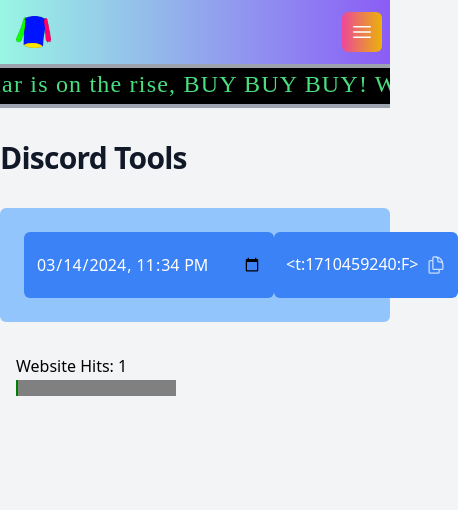
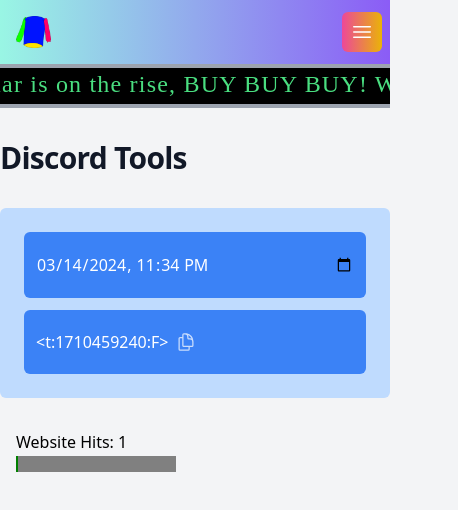
Before and after one commit to thomas-forte/striped-sweater, a React app in the folder frontend/: page /discord-tools in a window 390 px wide. Shown: the top 510 px of the page, 458 px wide, since content can reach past the window. Built offline with nearby package versions, Linux system fonts and the light colour scheme; a web font is replaced by a local one.

Commit message:
mobile flex column

```diff
--- a/frontend/src/pages/DiscordTools.tsx
+++ b/frontend/src/pages/DiscordTools.tsx
@@ -23,7 +23,7 @@
 
   return (
     <Page pageName="Discord Tools">
-      <div className="flex align-center justify-around bg-blue-300 p-6 rounded-md">
+      <div className="flex flex-col sm:flex-row gap-y-3 align-center justify-around bg-blue-200 p-6 rounded-md">
         <input
           className="bg-blue-500 px-3 py-5 rounded-md text-white"
           type="datetime-local"
```
